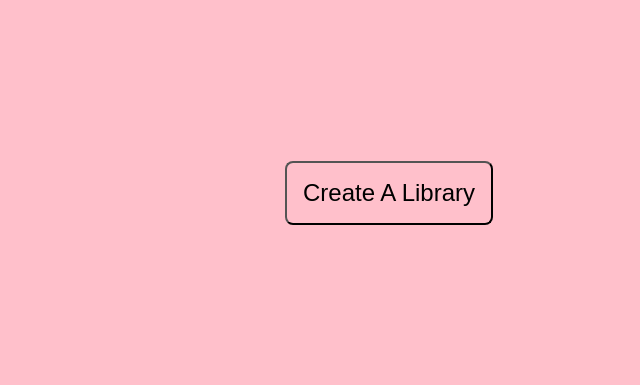
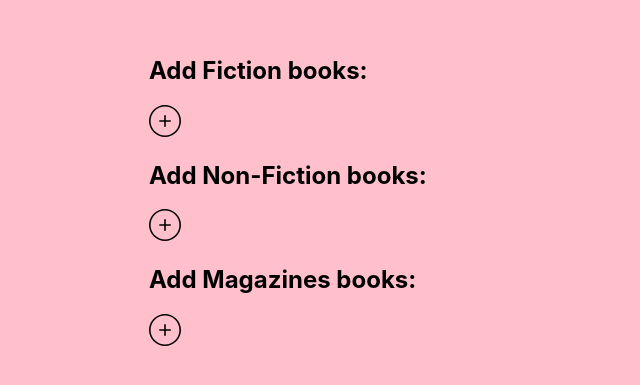
Before and after one commit to MSrotyr/iEquos_challenge, a React (Create React App) app in the folder app/: page /create_library in a window 1280 px wide. Before the commit this address led to /. Shown: the part 207-592 px from the top of the page, without its empty margins (251-891 px from the left). Built offline with nearby package versions, Linux system fonts and the light colour scheme.

Commit message:
feature: can add books to library

```diff
--- a/app/src/components/App/App.js
+++ b/app/src/components/App/App.js
@@ -3,13 +3,14 @@ import { Redirect, Route, Switch } from "react-router-dom";
 import "./App.css";
 import Home from "../Home/Home";
 import Layout from "../../hoc/Layout/Layout";
+import CreateLibrary from "../CreateLibrary/CreateLibrary";
 
 function App() {
   const routes = (
     <Layout>
       <Switch>
+        <Route path="/create_library" component={CreateLibrary} />
         <Route path="/" exact component={Home} />
-        <Route path="/library_create" exact component={Home} />
         <Redirect to="/" />
       </Switch>
     </Layout>
--- /dev/null
+++ b/app/src/components/CreateBook/CreateBook.jsx
@@ -0,0 +1,64 @@
+import React, { useState } from "react";
+import plus from "../../assets/plus.svg";
+import styles from "./CreateBook.module.css";
+
+export default function CreateBook() {
+  const [isForm, setIsForm] = useState(false);
+  const [bookData, setBookData] = useState({});
+  const [books, setBooks] = useState([]);
+
+  function submitHandler(event) {
+    event.preventDefault();
+    setBooks((prevState) => [...prevState, bookData]);
+    setBookData({});
+    setIsForm(false);
+  }
+
+  function handleChange(event) {
+    setBookData((prevState) => ({
+      ...prevState,
+      [event.target.name]: event.target.value,
+    }));
+  }
+
+  return (
+    <div>
+      {books.map((book) => (
+        <div
+          key={book.title}
+        >{`"${book.title}" written by "${book.author}"`}</div>
+      ))}
+      {isForm ? (
+        <div>
+          <form
+            onSubmit={(event) => submitHandler(event)}
+            className={styles.bookForm}
+          >
+            <input
+              name="title"
+              required
+              onChange={(event) => handleChange(event)}
+              placeholder="title"
+            ></input>
+            <input
+              name="author"
+              required
+              onChange={(event) => handleChange(event)}
+              placeholder="author"
+            ></input>
+            <button className="button" type="submit">
+              Add to Library
+            </button>
+          </form>
+          <button className="button">Cancel</button>
+        </div>
+      ) : (
+        <img
+          onClick={() => setIsForm(true)}
+          className={styles.plus}
+          src={plus}
+        />
+      )}
+    </div>
+  );
+}
--- /dev/null
+++ b/app/src/components/CreateBook/CreateBook.module.css
@@ -0,0 +1,9 @@
+.plus {
+  width: 2rem;
+  height: auto;
+}
+
+.bookForm {
+  display: flex;
+  flex-direction: column;
+}
--- /dev/null
+++ b/app/src/components/CreateLibrary/CreateLibrary.jsx
@@ -0,0 +1,13 @@
+import React from "react";
+import CreateSection from "../CreateSection/CreateSection";
+import styles from "./CreateLibrary.module.css";
+
+export default function CreateLibrary() {
+  return (
+    <div className={styles.container}>
+      <CreateSection sectionName="Fiction" />
+      <CreateSection sectionName="Non-Fiction" />
+      <CreateSection sectionName="Magazines" />
+    </div>
+  );
+}
--- a/app/src/components/Home/Home.css
+++ b/app/src/components/CreateLibrary/CreateLibrary.module.css
@@ -1,5 +1,7 @@
 .container {
   display: flex;
+  flex-direction: column;
+  height: 100%;
   justify-content: center;
   align-items: center;
 }
--- /dev/null
+++ b/app/src/components/CreateSection/CreateSection.jsx
@@ -0,0 +1,12 @@
+import React from "react";
+import CreateBook from "../CreateBook/CreateBook";
+import styles from "./CreateSection.module.css";
+
+export default function CreateSection({ sectionName }) {
+  return (
+    <div className={styles.container}>
+      <h2>{`Add ${sectionName} books:`}</h2>
+      <CreateBook />
+    </div>
+  );
+}
--- /dev/null
+++ b/app/src/components/CreateSection/CreateSection.module.css
@@ -0,0 +1,3 @@
+.container {
+  width: 30rem;
+}
--- a/app/src/components/Home/Home.jsx
+++ b/app/src/components/Home/Home.jsx
@@ -1,16 +1,15 @@
 import React from "react";
 import { useHistory } from "react-router";
-import "./Home.css";
+import styles from "./Home.module.css";
 
 export default function Home() {
   const history = useHistory();
 
   function clickHandler() {
-    history.push(`/library_create`);
+    history.push(`/create_library`);
   }
-
   return (
-    <div className="container">
+    <div className={styles.container}>
       <button onClick={clickHandler} className="button">
         Create A Library
       </button>
--- /dev/null
+++ b/app/src/components/Home/Home.module.css
@@ -0,0 +1,6 @@
+.container {
+  display: flex;
+  height: 100%;
+  justify-content: center;
+  align-items: center;
+}
--- a/app/src/hoc/Layout/Layout.css
+++ b/app/src/hoc/Layout/Layout.css
@@ -1,10 +1,13 @@
 .container {
+  display: flex;
+  flex-direction: column;
   height: 100vh;
   width: 100vw;
 }
 
 .children {
   flex-grow: 1;
+  width: 100%;
   background-color: pink;
   padding: 2rem, 0;
 }
```
Also changed, not shown: app/.eslintrc.json, app/src/assets/plus.svg (added).
